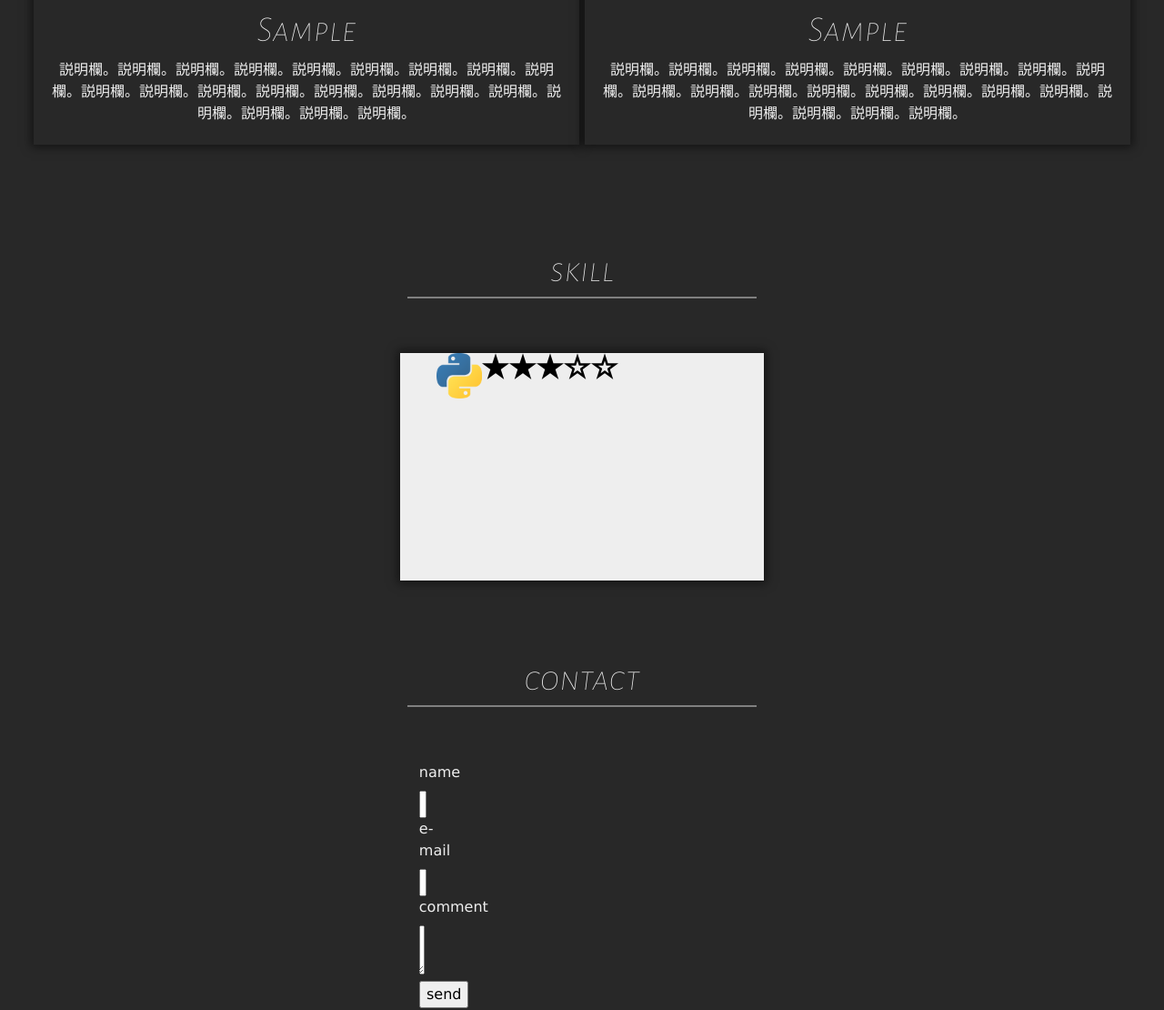
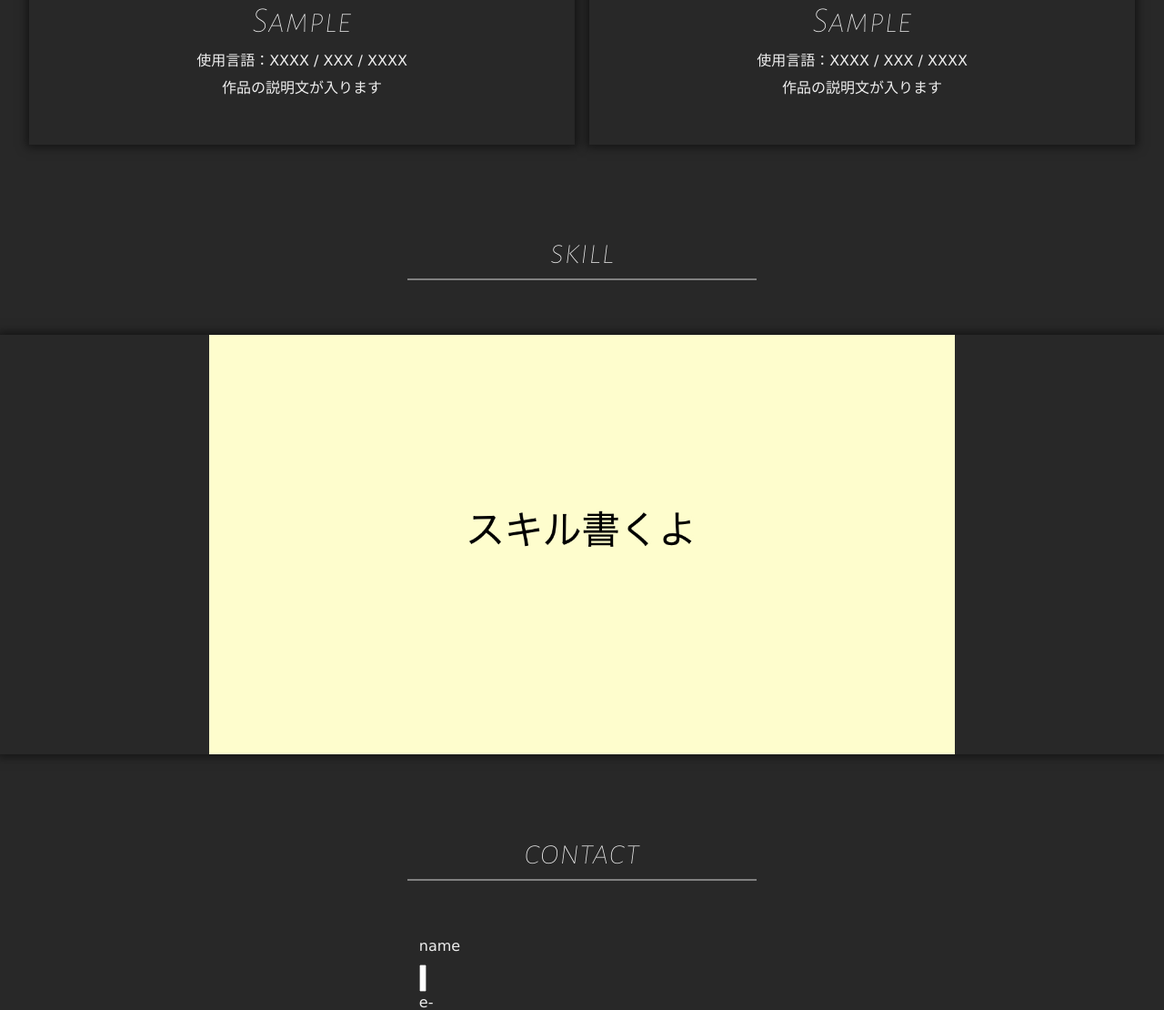
Before and after one commit to Arisahyper/my_portfolio, a PHP site: page / in a window 1280 px wide. Shown: the part 2035-3145 px from the top of the page at 91% size. Run offline with PHP 8.4, Linux system fonts and the light colour scheme; some libraries are stand-ins or nearby versions.

Commit message:
作品の追加、スキル欄の仮画像挿入

```diff
--- a/index.php
+++ b/index.php
@@ -136,10 +136,13 @@ if (isset($_POST["send"]) === true) {
         <a href="https://4.bp.blogspot.com/-lus0ib4Eq-g/VwIjQlewxXI/AAAAAAAA5hQ/8Bl0uBfBIlQkgncpQWDABNbnBJgRdXalg/w1200-h630-p-k-no-nu/text_sakuhinten.png" class="hvr-shrink" target="_blank">
             <div class="w_no1-box">
                 <section id="w_no1">
-                    <img src="img/1.jpg" width="600" height="390" alt="紹介１">
+                    <img src="img/my_portfolio.png" width="600" height="390" alt="紹介１">
                     <div id="w_no1_text">
-                        <h1>Sample</h1>
-                        <p>説明欄。説明欄。説明欄。説明欄。説明欄。説明欄。説明欄。説明欄。説明欄。説明欄。説明欄。説明欄。説明欄。説明欄。説明欄。説明欄。説明欄。説明欄。説明欄。説明欄。説明欄。
+                        <h1>ポートフォリオサイト</h1>
+                        <p class="lang">
+                            使用言語：HTML.CSS / PHP / JavaScript<br>
+                        </p>
+                        <p class="des">こちらのポートフォリオサイトになります<br>
                         </p>
                     </div>
                 </section>
@@ -153,7 +156,10 @@ if (isset($_POST["send"]) === true) {
                     <img src="img/2.jpg" width="600" height="390" alt="紹介２">
                     <div id="w_no2_text">
                         <h1>Sample</h1>
-                        <p>説明欄。説明欄。説明欄。説明欄。説明欄。説明欄。説明欄。説明欄。説明欄。説明欄。説明欄。説明欄。説明欄。説明欄。説明欄。説明欄。説明欄。説明欄。説明欄。説明欄。説明欄。
+                        <p class="lang">
+                            使用言語：XXXX / XXX / XXXX<br>
+                        </p>
+                        <p class="des">作品の説明文が入ります<br>
                         </p>
                     </div>
                 </section>
@@ -166,7 +172,10 @@ if (isset($_POST["send"]) === true) {
                     <img src="img/3.jpg" width="600" height="390" alt="紹介３">
                     <div id="w_no3_text">
                         <h1>Sample</h1>
-                        <p>説明欄。説明欄。説明欄。説明欄。説明欄。説明欄。説明欄。説明欄。説明欄。説明欄。説明欄。説明欄。説明欄。説明欄。説明欄。説明欄。説明欄。説明欄。説明欄。説明欄。説明欄。
+                        <p class="lang">
+                            使用言語：XXXX / XXX / XXXX<br>
+                        </p>
+                        <p class="des">作品の説明文が入ります<br>
                         </p>
                     </div>
                 </section>
@@ -179,7 +188,10 @@ if (isset($_POST["send"]) === true) {
                     <img src="img/3.jpg" width="600" height="390" alt="紹介３">
                     <div id="w_no3_text">
                         <h1>Sample</h1>
-                        <p>説明欄。説明欄。説明欄。説明欄。説明欄。説明欄。説明欄。説明欄。説明欄。説明欄。説明欄。説明欄。説明欄。説明欄。説明欄。説明欄。説明欄。説明欄。説明欄。説明欄。説明欄。
+                        <p class="lang">
+                            使用言語：XXXX / XXX / XXXX<br>
+                        </p>
+                        <p class="des">作品の説明文が入ります<br>
                         </p>
                     </div>
                 </section>
@@ -190,16 +202,11 @@ if (isset($_POST["send"]) === true) {
     <!-- skill -->
     <section id="skill">
         <h1>skill</h1>
-        <div id="python-skill" class="hvr-shrink">
-            <ul id="skill-icon">
-                <li><img src="img/skill/python.png" width="50px" height="50px"></li>
-                <li><img src="img/skill/b-star.png" width="30px" height="30px"></li>
-                <li><img src="img/skill/b-star.png" width="30px" height="30px"></li>
-                <li><img src="img/skill/b-star.png" width="30px" height="30px"></li>
-                <li><img src="img/skill/w-star.png" width="30px" height="30px"></li>
-                <li><img src="img/skill/w-star.png" width="30px" height="30px"></li>
-            </ul>
+        <div id="skill-box" class="hvr-shrink">
+            <img src="./img/skill/skill.jpg" width="64%" height="36%" alt="紹介１">
         </div>
+
+        <!-- width="888.88888" height="500" -->
 
     </section>
 
--- a/style.css
+++ b/style.css
@@ -173,29 +173,6 @@ h1 {
     left: 600px;
     z-index: 0;
 }
-/* #profile-list > li
-{
-    float: left;
-    list-style: none;
-}
-#profile-list #icon
-{
-    border-radius: 65px;
-
-    position: absolute;
-    top: 640px;
-    left: 25%;
-}
-#description
-{
-    width: 550px;
-    font-size: 17px;
-    位置
-    position: absolute;
-    top: 610px;
-    left: 600px;
-    z-index: 0;
-} */
 
 /* Works */
 #works
@@ -222,24 +199,31 @@ h1 {
     margin: 60px auto;
 
 }
-#works #w_no1_text
+#w_no1_text > h1
 {
-    padding:10px 20px;
+    font-weight: normal;
 }
-#works #w_no2_text
+#w_no2_text > h1
 {
-    padding:10px 20px;
+    font-weight: normal;
 }
-#works #w_no3_text
+#w_no3_text > h1
 {
-    padding:10px 20px;
+    font-weight: normal;
+}
+#w_no4_text > h1
+{
+    font-weight: normal;
 }
 
 #works a
 {
     color: #eeeeee;
     text-decoration: none;
-    padding-bottom: 30px;
+    padding-bottom: 10px;
+    padding-top: 10px;
+    padding-left: 5px;
+    padding-right: 5px;
 }
 
 #works .w_no1-box
@@ -264,9 +248,14 @@ h1 {
     background-color: #282828;
     box-shadow: 0px 0px 10px 3px rgba(0, 0, 0, 0.5);
 }
-#works section h1
+.lang
 {
-    font-weight: normal;
+    margin-top: 2px;
+    margin-bottom: 2px;
+}
+.des
+{
+    margin-top: 6px;
 }
 
 /* skill */
@@ -290,21 +279,15 @@ h1 {
     margin: 60px auto;
 }
 
-#python-skill
+#skill-box
 {
-    /* height: 300px;
-    background-color: #eeeeee; */
-
-    width: 400px;
-    height: 250px;
-    background-color: #eeeeee;
+    width: auto;
+    height: auto;
+    text-align: center;
+    /* background-color: #eeeeee; */
     box-shadow: 0px 0px 10px 3px rgba(0, 0, 0, 0.5);
 }
-#skill-icon  > li
-{
-    float: left;
-    list-style: none;
-}
+
 
 /* contact */
 #contact
```
Also changed, not shown: img/my_portfolio.png (added), img/skill/skill.jpg (added), 1 other file.
